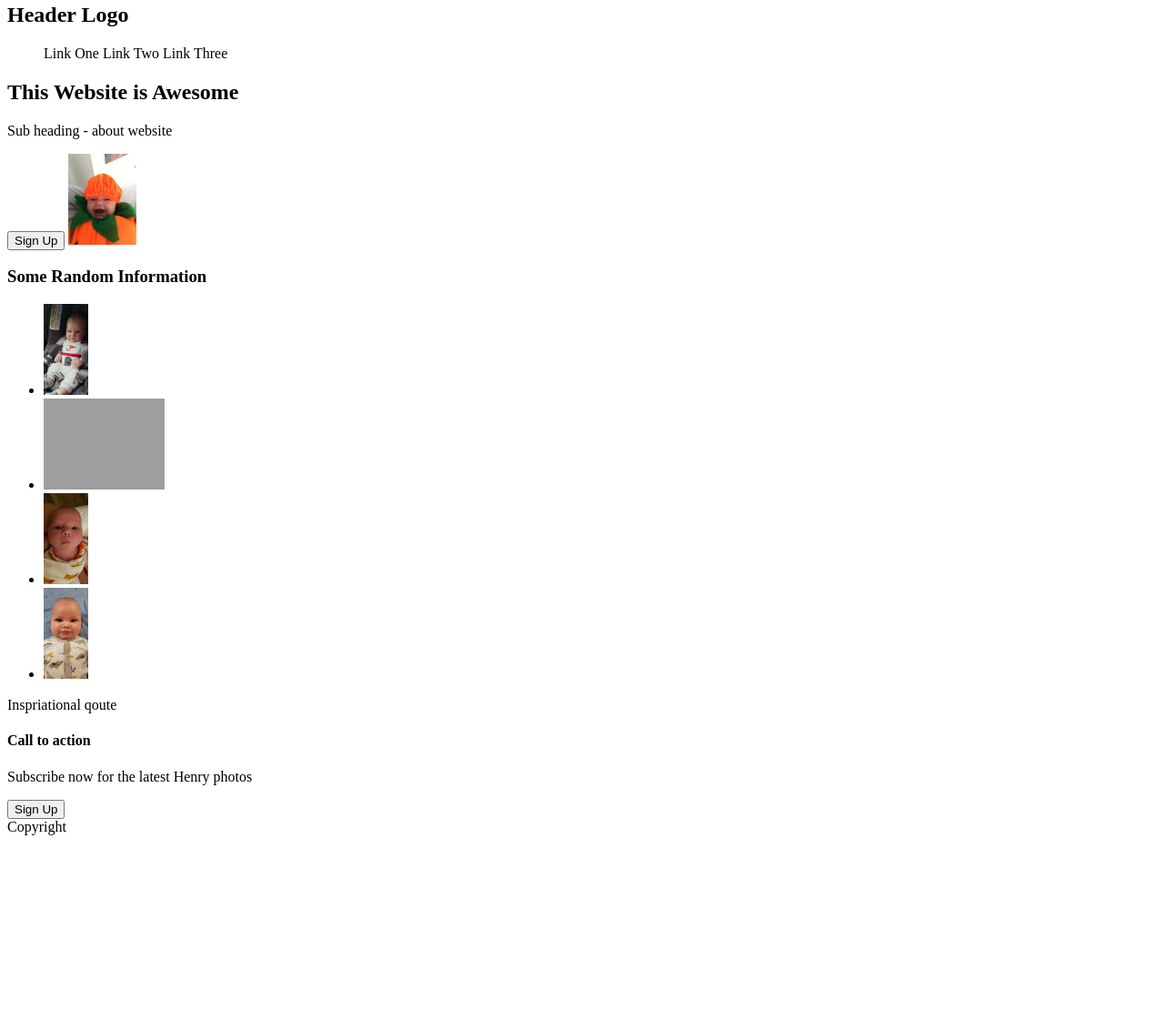
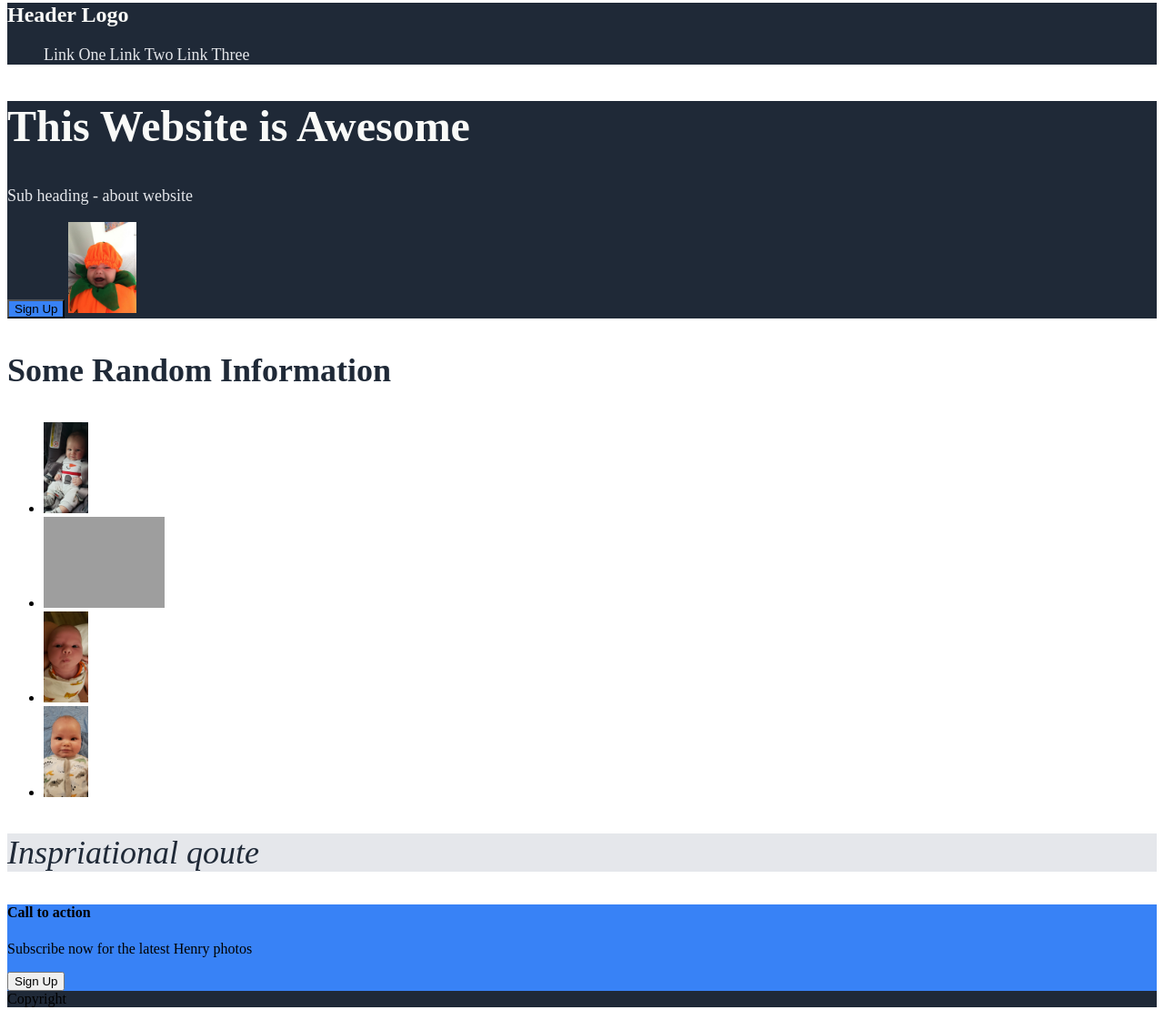
Before and after one commit to noahpcarlson/landing_page, a plain HTML site: page index.html in a window 1280 px wide. Shown: the part 17-1127 px from the top of the page at 91% size. Before the commit the page ends 943 px from the top, so only its background shows below. Drawn offline with Linux system fonts and the light colour scheme; grey boxes are pictures that could not be loaded.

Commit message:
changed font, background colors

```diff
--- a/index.html
+++ b/index.html
@@ -8,7 +8,7 @@
 
   <body>
       <header>
-          <nav class="header">
+          <nav class="head">
                 <h1>Header Logo</h1>
                 <ul class="header-links">
                   <li>Link One</li>
@@ -17,14 +17,14 @@
               </ul>
           </nav>
       </header>
-        <div>
+        <div class="awesome">
           <h2>This Website is Awesome</h2>
           <p>Sub heading - about website</p>
           <button type="button">Sign Up</button>
           <img class="header-image" src="Henry5.jpg">
 
         </div>
-        <div>
+        <div class="info">
             <h3>Some Random Information</h3>
             <ul>
                 <li><img class="images" src="Henry2.jpg"></li>
@@ -34,12 +34,14 @@
             </ul>
 
         </div>
-      <div>Inspriational qoute</div>
-      <div>
+      <div class="qoute">
+          <p>Inspriational qoute</p>
+      </div>
+      <div class="action">
           <h4>Call to action</h4>
           <p>Subscribe now for the latest Henry photos</p>
           <button type="button">Sign Up</button>
       </div>
-      <div>Copyright</div>
+      <div class="footer">Copyright</div>
   </body>
 </html>
--- a/style.css
+++ b/style.css
@@ -1,4 +1,54 @@
+.head,
+.awesome,
+.footer {
+    background-color: #1f2937;
+}
 
+.head li {
+    color: #e5e7eb;
+    font-size: 18px;
+}
+
+.head h1 {
+    color: #f9faf8;
+    font-size: 24px;
+}
+
+.awesome p {
+    color: #e5e7eb;
+    font-size: 18px;
+}
+
+.awesome h2 {
+    color: #f9faf8;
+    font-size: 48px;
+    font-weight: bolder;
+}
+
+.awesome button {
+    background-color: #3882f6;
+}
+
+.info h3 {
+    color: #1f2937;
+    font-size: 36px;
+    font-weight: bolder;
+}
+
+.action {
+    background-color: #3882f6;
+}
+
+.qoute {
+    background-color: #e5e7eb;
+}
+
+.qoute p {
+    color:#1f2937;
+    font-size: 36px;
+    font-style: italic;
+    font-weight: lighter;
+}
 
 
 .header-links li {
```
